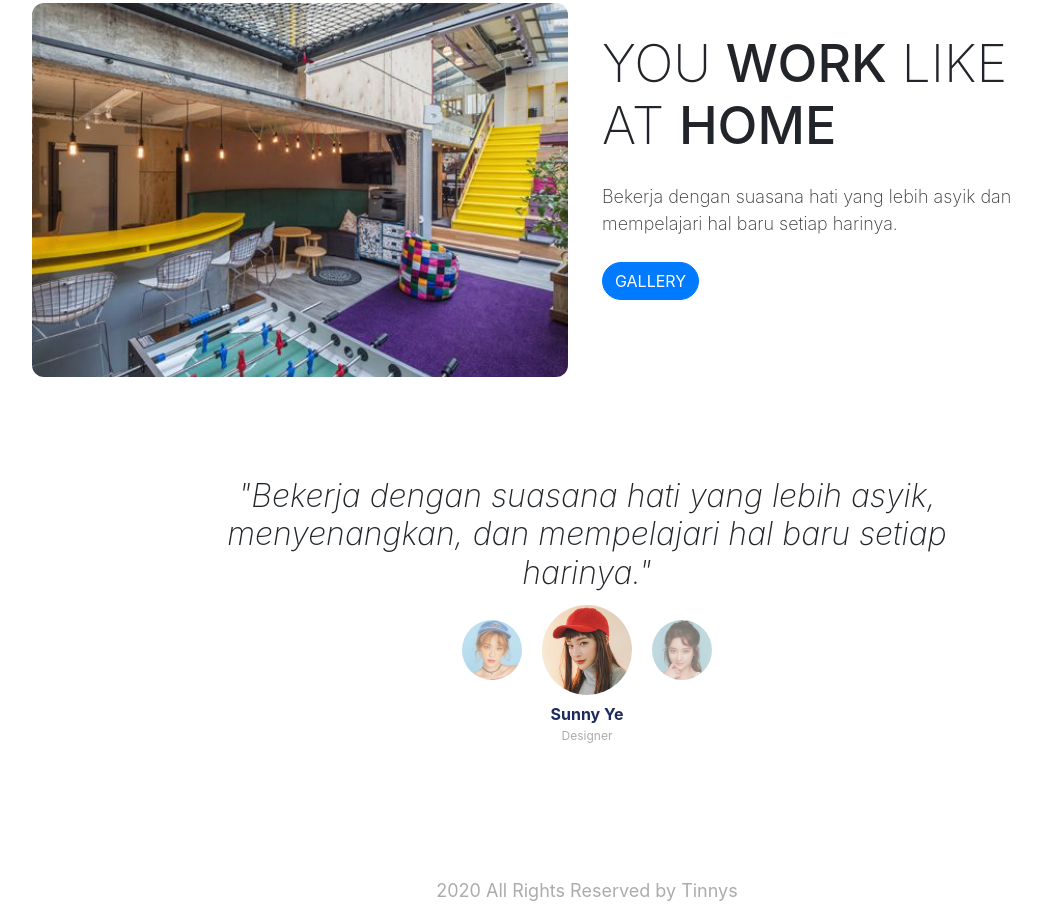
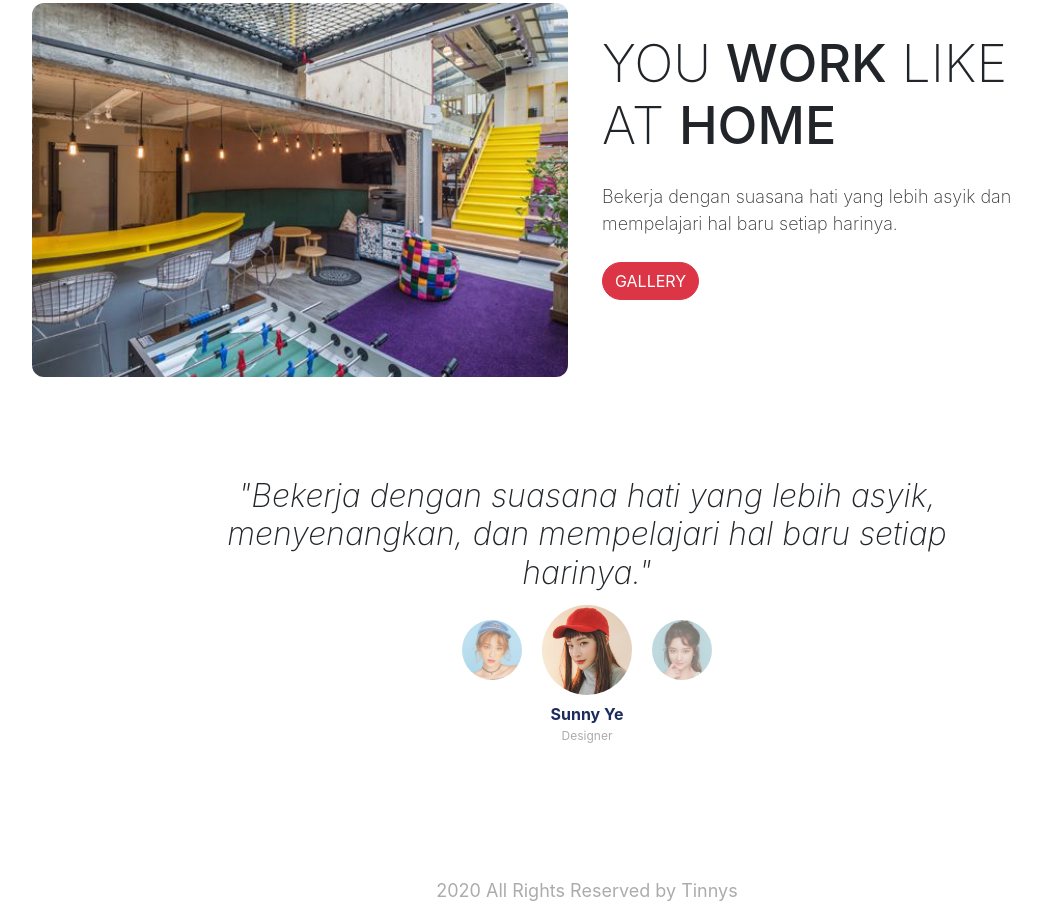
Before and after one commit to redswarm28/web-landing, a plain HTML site: page index.html in a window 1280 px wide. Shown: the part 841-1761 px from the top of the page, without its empty margins (53-1094 px from the left). Drawn offline with nearby package versions, Linux system fonts and the light colour scheme; a web font is replaced by a local one.

Commit message:
Mengubah warna tombol menjadi merah.

```diff
--- a/index.html
+++ b/index.html
@@ -82,7 +82,7 @@
         <div class="col-lg-5">
           <h3>You <span>work</span> like at <span>home</span></h3>
           <p>Bekerja dengan suasana hati yang lebih asyik dan mempelajari hal baru setiap harinya.</p>
-          <a class="btn btn-primary tombol" href="">Gallery</a>
+          <a class="btn btn-danger tombol" href="">Gallery</a>
         </div>
       </div>
       <!-- Akhir Workingspace -->
```
